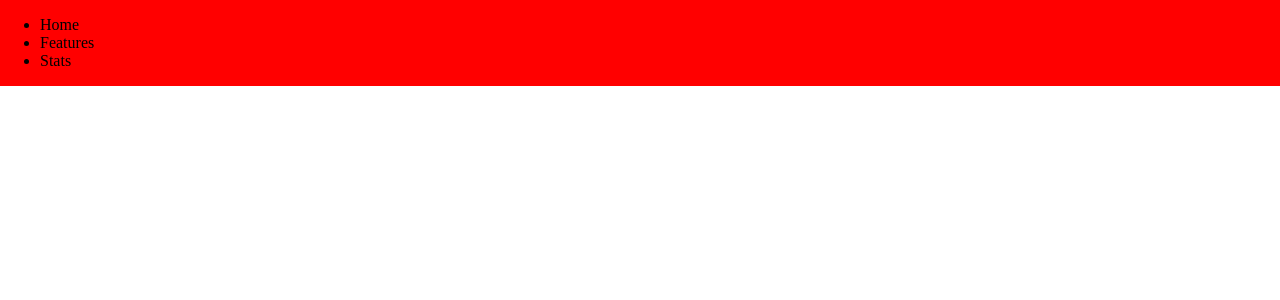
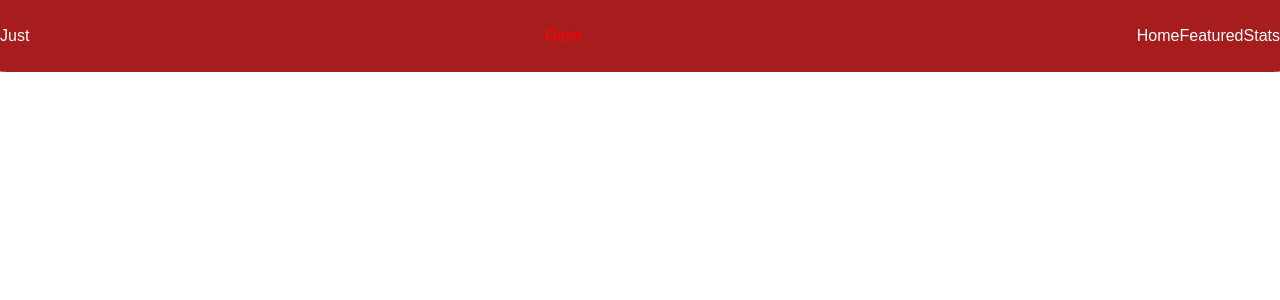
Before and after one commit to JustGimli/MyBlog, a React (Create React App) app in the folder my-blog/: page / in a window 1280 px wide. Shown: the top 300 px of the page. Built offline with nearby package versions, Linux system fonts and the light colour scheme.

Commit message:
add custom scroll bar

```diff
--- a/my-blog/src/App.scss
+++ b/my-blog/src/App.scss
@@ -1 +1,19 @@
-@use './components/header/style.scss'
+@use './components/header/style.scss';
+/* width */
+::-webkit-scrollbar {
+    width: 10px;
+}
+
+::-webkit-scrollbar-track {
+    background: black;
+}
+
+::-webkit-scrollbar-thumb {
+    background: red;
+    border-radius: 10px;
+}
+
+
+::-webkit-scrollbar-thumb:hover {
+    background: #b30000;
+}
--- a/my-blog/src/components/header/index.tsx
+++ b/my-blog/src/components/header/index.tsx
@@ -13,16 +13,16 @@ class Header extends React.Component{
 
     }
 
+    mainMenu = ["Home", "Featured", "Stats"]
+    listItem = this.mainMenu.map((str) => <li key={str}>{str}</li>)
+
     render(): React.ReactNode {
         return(
             <div className="Header-Menu" data-aos="header"
             data-aos-offset='500' data-aos-anchor-placement="top-center"
             data-aos-duration="1500">
-                <ul>
-                    <li>Home</li>
-                    <li>Features</li>
-                    <li>Stats</li>
-                </ul>
+                <span>Just</span><span style={{"color": "red"}}>Gimli</span>
+                <ul>{this.listItem}</ul>
             </div>
         )
     }
--- a/my-blog/src/components/header/style.scss
+++ b/my-blog/src/components/header/style.scss
@@ -1,6 +1,7 @@
 
 body {
     margin: 0;
+    font-family: 'Ubuntu', sans-serif;
 }
 
 .Header-Menu {
@@ -8,6 +9,15 @@ body {
     width: 100%;
     margin: 0%;
     padding: 0%;
+    align-items: center;
+    justify-content: space-between;
+    color: white;
+    li{
+
+       list-style-type: none;
+       display: inline-block;
+    }
+    display: flex;
 }
 
 
@@ -15,9 +25,19 @@ body {
 /* animation */
 
 [data-aos="header"] {
-    background: rgb(109, 105, 105);
+    background: black;
+    height: 10%;
     transition-property: background;
+    border: {
+        bottom-left-radius: 0%;
+        bottom-right-radius: 0%;
+    };
     &.aos-animate {
-        background: red;
+        background: rgb(167, 29, 29);
+        height: 9%;
+        border: {
+            bottom-left-radius: 1%;
+            bottom-right-radius: 1%;
+        };
     }
 }
```
Also changed, not shown: my-blog/src/components/home/index.tsx (added, +14 -0 lines).
